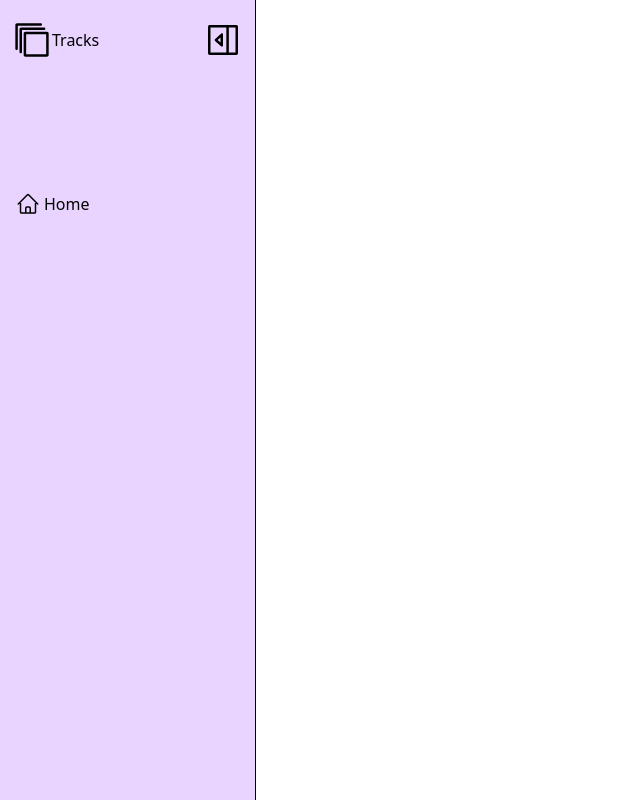
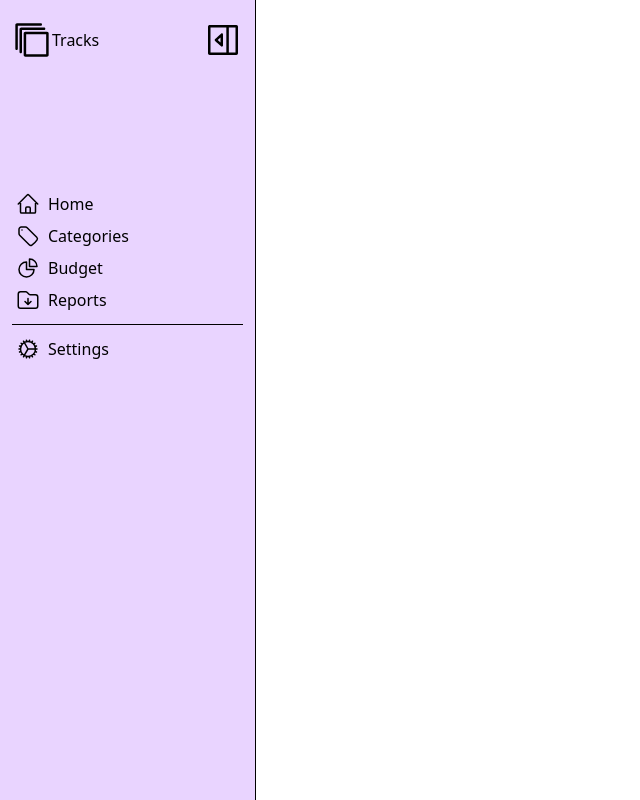
Before and after one commit to RobomrFox/Expense-Tracker-, a React (Vite) app: page / in a window 1280 px wide. Shown: the whole page, without its empty margins (0-640 px from the left). Built offline with nearby package versions, Linux system fonts and the light colour scheme.

Commit message:
Sidebar Navigations

```diff
--- a/src/components/Sidebar.jsx
+++ b/src/components/Sidebar.jsx
@@ -6,30 +6,68 @@ const Sidebar = function () {
     const [isActive, setIsActive] = useState(false);
 
 
-    return(
+    return (
         <>
-        <aside className={`${isCollapsed ? "w-16" : "w-64"} bg-purple-200 border-r`}>
+            <aside className={`${isCollapsed ? "w-16" : "w-64"} bg-purple-200 border-r transition-all duration-300`}>
 
                 <div className="mt-4 mx-2 p-1 bg-purp-300/10 flex justify-center">
 
                     <div className={`${isCollapsed ? "hidden" : "initial flex items-center"} `}>
 
-                    <svg width="40" clipRule="evenodd" fillRule="evenodd" strokeLinejoin="round" stroke-miterlimit="2" viewBox="0 0 24 24" xmlns="http://www.w3.org/2000/svg"><path d="m22 8c0-.478-.379-1-1-1h-13c-.62 0-1 .519-1 1v13c0 .621.52 1 1 1h13c.478 0 1-.379 1-1zm-13.5.5h12v12h-12zm-2.5-2.5h13.25c.414 0 .75-.336.75-.75s-.336-.75-.75-.75h-13.75c-.53 0-1 .47-1 1v13.75c0 .414.336.75.75.75s.75-.336.75-.75zm-2.5-2.5h13.75c.414 0 .75-.336.75-.75s-.336-.75-.75-.75h-14.25c-.53 0-1 .47-1 1v14.25c0 .414.336.75.75.75s.75-.336.75-.75z" fillRule="nonzero"/></svg>
+                        <svg width="40" clipRule="evenodd" fillRule="evenodd" strokeLinejoin="round" stroke-miterlimit="2" viewBox="0 0 24 24" xmlns="http://www.w3.org/2000/svg"><path d="m22 8c0-.478-.379-1-1-1h-13c-.62 0-1 .519-1 1v13c0 .621.52 1 1 1h13c.478 0 1-.379 1-1zm-13.5.5h12v12h-12zm-2.5-2.5h13.25c.414 0 .75-.336.75-.75s-.336-.75-.75-.75h-13.75c-.53 0-1 .47-1 1v13.75c0 .414.336.75.75.75s.75-.336.75-.75zm-2.5-2.5h13.75c.414 0 .75-.336.75-.75s-.336-.75-.75-.75h-14.25c-.53 0-1 .47-1 1v14.25c0 .414.336.75.75.75s.75-.336.75-.75z" fillRule="nonzero" /></svg>
 
                         <span>Tracks</span>
                     </div>
 
                     <button className={` ${isCollapsed ? "" : "ml-auto"} hover:bg-purple-500/10 rounded`} onClick={() => setIsCollapsed(prevState => !prevState)}>
-                    <svg width="40" clipRule="evenodd" fillRule="evenodd" strokeLinejoin="round" stroke-miterlimit="2" viewBox="0 0 24 24" xmlns="http://www.w3.org/2000/svg"><path d="m4 3c-.478 0-1 .379-1 1v16c0 .62.519 1 1 1h16c.621 0 1-.52 1-1v-16c0-.478-.379-1-1-1zm15.5 1.5v15h-4v-15zm-15 15v-15h9.5v15zm6.342-3.679c.137.124.299.179.458.179.358 0 .7-.284.7-.705v-6.59c0-.422-.342-.705-.7-.705-.159 0-.321.055-.458.178-1.089.982-2.684 2.417-3.576 3.22-.17.153-.266.371-.266.601 0 .229.096.448.265.601.893.803 2.487 2.239 3.577 3.221zm-.342-5.317v2.991l-1.66-1.496z" fillRule="nonzero"/></svg>
+                        <svg width="40" clipRule="evenodd" fillRule="evenodd" strokeLinejoin="round" stroke-miterlimit="2" viewBox="0 0 24 24" xmlns="http://www.w3.org/2000/svg"><path d="m4 3c-.478 0-1 .379-1 1v16c0 .62.519 1 1 1h16c.621 0 1-.52 1-1v-16c0-.478-.379-1-1-1zm15.5 1.5v15h-4v-15zm-15 15v-15h9.5v15zm6.342-3.679c.137.124.299.179.458.179.358 0 .7-.284.7-.705v-6.59c0-.422-.342-.705-.7-.705-.159 0-.321.055-.458.178-1.089.982-2.684 2.417-3.576 3.22-.17.153-.266.371-.266.601 0 .229.096.448.265.601.893.803 2.487 2.239 3.577 3.221zm-.342-5.317v2.991l-1.66-1.496z" fillRule="nonzero" /></svg>
                     </button>
                 </div>
 
-            <nav className={`${isCollapsed ? "flex justify-center" : ""} mx-2 p-1 mt-30`}>
-                <div className="flex items-center gap-1 hover:bg-purple-500/10 rounded p-1">
+                <nav className={`${isCollapsed ? "flex justify-center flex-col" : ""} mx-2 p-1 mt-30`}>
+                    <div className={`flex items-center ${isCollapsed ? "justify-center" : "justify-start"} gap-2 hover:bg-purple-500/10 rounded p-1`}>
                         <svg xmlns="http://www.w3.org/2000/svg" fill="none" viewBox="0 0 24 24" stroke-width="1.5" stroke="currentColor" className="size-6">
                             <path stroke-linecap="round" strokeLinejoin="round" d="m2.25 12 8.954-8.955c.44-.439 1.152-.439 1.591 0L21.75 12M4.5 9.75v10.125c0 .621.504 1.125 1.125 1.125H9.75v-4.875c0-.621.504-1.125 1.125-1.125h2.25c.621 0 1.125.504 1.125 1.125V21h4.125c.621 0 1.125-.504 1.125-1.125V9.75M8.25 21h8.25" />
                         </svg>
                         {!isCollapsed && <span>Home</span>}
+                    </div>
+
+                    <div className={`flex items-center ${isCollapsed ? "justify-center" : "justify-start"} gap-2 hover:bg-purple-500/10 rounded p-1`}>
+                        <svg xmlns="http://www.w3.org/2000/svg" fill="none" viewBox="0 0 24 24" strokeWidth={1.5} stroke="currentColor" className="size-6">
+                            <path strokeLinecap="round" strokeLinejoin="round" d="M9.568 3H5.25A2.25 2.25 0 0 0 3 5.25v4.318c0 .597.237 1.17.659 1.591l9.581 9.581c.699.699 1.78.872 2.607.33a18.095 18.095 0 0 0 5.223-5.223c.542-.827.369-1.908-.33-2.607L11.16 3.66A2.25 2.25 0 0 0 9.568 3Z" />
+                            <path strokeLinecap="round" strokeLinejoin="round" d="M6 6h.008v.008H6V6Z" />
+                        </svg>
+
+                        {!isCollapsed && <span>Categories</span>}
+                    </div>
+
+                    <div className={`flex items-center ${isCollapsed ? "justify-center" : "justify-start"} gap-2 hover:bg-purple-500/10 rounded p-1`}>
+                        <svg xmlns="http://www.w3.org/2000/svg" fill="none" viewBox="0 0 24 24" strokeWidth={1.5} stroke="currentColor" className="size-6">
+                            <path strokeLinecap="round" strokeLinejoin="round" d="M10.5 6a7.5 7.5 0 1 0 7.5 7.5h-7.5V6Z" />
+                            <path strokeLinecap="round" strokeLinejoin="round" d="M13.5 10.5H21A7.5 7.5 0 0 0 13.5 3v7.5Z" />
+                        </svg>
+
+
+                        {!isCollapsed && <span>Budget</span>}
+                    </div>
+
+                    <div className={`flex items-center ${isCollapsed ? "justify-center" : "justify-start"} gap-2 hover:bg-purple-500/10 rounded p-1`}>
+                        <svg xmlns="http://www.w3.org/2000/svg" fill="none" viewBox="0 0 24 24" strokeWidth={1.5} stroke="currentColor" className="size-6">
+                            <path strokeLinecap="round" strokeLinejoin="round" d="m9 13.5 3 3m0 0 3-3m-3 3v-6m1.06-4.19-2.12-2.12a1.5 1.5 0 0 0-1.061-.44H4.5A2.25 2.25 0 0 0 2.25 6v12a2.25 2.25 0 0 0 2.25 2.25h15A2.25 2.25 0 0 0 21.75 18V9a2.25 2.25 0 0 0-2.25-2.25h-5.379a1.5 1.5 0 0 1-1.06-.44Z" />
+                        </svg>
+
+                        {!isCollapsed && <span>Reports</span>}
+                    </div>
+
+                    <hr className="my-2" />
+
+                    <div className={`flex items-center ${isCollapsed ? "justify-center" : "justify-start"} gap-2 hover:bg-purple-500/10 rounded p-1`}>
+                        <svg xmlns="http://www.w3.org/2000/svg" fill="none" viewBox="0 0 24 24" strokeWidth={1.5} stroke="currentColor" className="size-6">
+                            <path strokeLinecap="round" strokeLinejoin="round" d="M4.5 12a7.5 7.5 0 0 0 15 0m-15 0a7.5 7.5 0 1 1 15 0m-15 0H3m16.5 0H21m-1.5 0H12m-8.457 3.077 1.41-.513m14.095-5.13 1.41-.513M5.106 17.785l1.15-.964m11.49-9.642 1.149-.964M7.501 19.795l.75-1.3m7.5-12.99.75-1.3m-6.063 16.658.26-1.477m2.605-14.772.26-1.477m0 17.726-.26-1.477M10.698 4.614l-.26-1.477M16.5 19.794l-.75-1.299M7.5 4.205 12 12m6.894 5.785-1.149-.964M6.256 7.178l-1.15-.964m15.352 8.864-1.41-.513M4.954 9.435l-1.41-.514M12.002 12l-3.75 6.495" />
+                        </svg>
+
+
+                        {!isCollapsed && <span>Settings</span>}
                     </div>
                 </nav>
 
```
Lines whose indentation alone changed are shown as unchanged.
